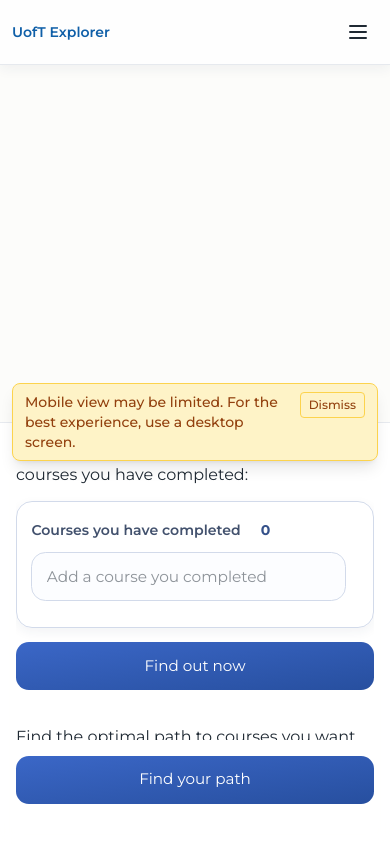
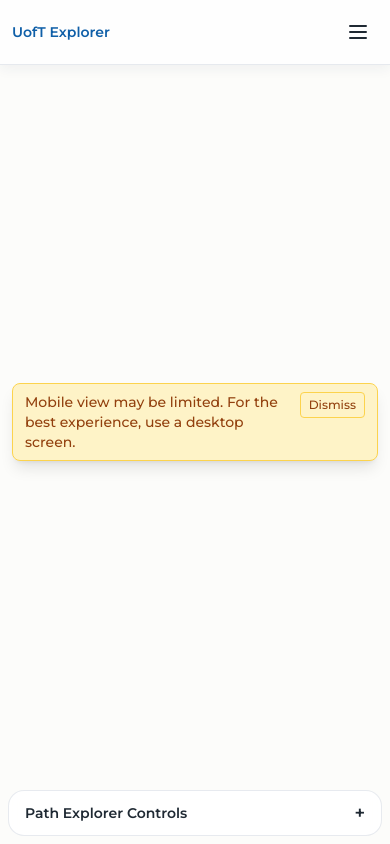
Before and after one commit to andrei-akopian/UofTExplorer, a React (Vite) app in the folder frontend/: page /path-explorer in a window 390 px wide. Built offline with nearby package versions, Linux system fonts and the light colour scheme; a web font is replaced by a local one.

Commit message:
feat: add expandable menu on mobile

```diff
--- a/frontend/src/pages/PathExplorer.tsx
+++ b/frontend/src/pages/PathExplorer.tsx
@@ -11,6 +11,7 @@ export default function PathExplorer() {
   const [desiredCourses, setDesiredCourses] = useState<string[]>([]);
   const [solutionDisplay, setSolutionDisplay] = useState<string[]>([]);
   const [placeholderText, setPlaceholderText] = useState<string>("");
+  const [isMobileControlsOpen, setIsMobileControlsOpen] = useState(false);
 
   const { data: graphDataPostreqs, fetch: fetchImmediatePostreqs } =
     useImmediatePostreqs();
@@ -98,19 +99,39 @@ export default function PathExplorer() {
   }, [[pathfindError]]);
 
   return (
-    <div className="relative flex h-full w-full font-sans max-md:flex-col">
+    <div className="relative flex h-full w-full flex-col overflow-hidden font-sans lg:flex-row">
       <MobileWarning />
 
-      <div id="vis graph" className="relative h-full w-full max-md:h-[50vh]">
+      <div id="vis graph" className="relative min-h-0 w-full flex-1 lg:h-full">
         <GraphVis2D graphData={graphData} />
       </div>
       <div
         id="controls"
-        className="border-l-border-panel bg-panel-bg max-md:border-t-border-panel z-2 mr-4 flex h-full w-124 flex-col gap-4 border-l p-4 backdrop-blur-[10px] max-md:mr-0 max-md:h-[50vh] max-md:w-full max-md:border-t max-md:border-l-0"
+        className="border-border-panel bg-panel-bg fixed right-2 bottom-2 left-2 z-30 overflow-hidden rounded-2xl border backdrop-blur-[10px] lg:relative lg:right-auto lg:bottom-auto lg:left-auto lg:mr-4 lg:flex lg:h-full lg:w-124 lg:flex-col lg:gap-4 lg:rounded-none lg:border-t-0 lg:border-r-0 lg:border-b-0 lg:border-l lg:p-4"
       >
+        <button
+          type="button"
+          onClick={() => setIsMobileControlsOpen((prev) => !prev)}
+          className="text-text-body flex w-full items-center justify-between px-4 py-3 text-left text-sm font-semibold lg:hidden"
+          aria-expanded={isMobileControlsOpen}
+          aria-controls="path-explorer-mobile-controls"
+        >
+          <span>Path Explorer Controls</span>
+          <span className="text-lg leading-none">
+            {isMobileControlsOpen ? "−" : "+"}
+          </span>
+        </button>
+
         <div
-          id="topSection"
-          className="flex min-h-0 flex-1 flex-col items-center gap-[0.9rem] overflow-x-hidden overflow-y-auto"
+          id="path-explorer-mobile-controls"
+          className={`flex min-h-0 flex-1 flex-col items-center gap-[0.9rem] overflow-x-hidden px-4 lg:px-0 ${isMobileControlsOpen ? "max-h-[58vh] overflow-y-auto pb-3" : "max-h-0 overflow-hidden lg:max-h-none lg:overflow-y-auto"}`}
+          aria-hidden={!isMobileControlsOpen && undefined}
+          aria-live="polite"
+          aria-atomic="true"
+          role="region"
+          aria-label="Path explorer controls"
+          data-expanded={isMobileControlsOpen}
+          style={{ transition: "max-height 220ms ease" }}
         >
           <h1>
             Discover courses you can take next based on courses you have
@@ -154,7 +175,7 @@ export default function PathExplorer() {
 
         <div
           id="bottomSection"
-          className="mb-6 flex shrink-0 flex-col items-center gap-3"
+          className={`flex shrink-0 flex-col items-center gap-3 px-4 pb-4 lg:mb-6 lg:px-0 lg:pb-0 ${isMobileControlsOpen ? "" : "hidden lg:flex"}`}
         >
           <button
             id="demoSendButton"
@@ -202,10 +223,10 @@ export default function PathExplorer() {
 
       <p
         id="requestStatus"
-        className="text-text-subtle [&.error]:text-error-hover [&.success]:text-success-text pointer-events-none absolute bottom-17.5 left-54 z-4 m-0 min-h-[1.3rem] w-96 -translate-x-1/2 text-left text-[0.9rem] wrap-break-word whitespace-pre-wrap max-md:left-1/2 max-md:w-[calc(100%-2rem)]"
+        className="text-text-subtle [&.error]:text-error-hover [&.success]:text-success-text pointer-events-none absolute bottom-4 left-1/2 z-4 m-0 min-h-[1.3rem] w-[calc(100%-2rem)] -translate-x-1/2 text-left text-[0.9rem] wrap-break-word whitespace-pre-wrap lg:bottom-17.5 lg:left-54 lg:w-96"
         aria-live="polite"
       ></p>
-      <div className="fixed bottom-10 left-5 z-20 flex min-w-[20rem] flex-col gap-1">
+      <div className="fixed right-3 bottom-3 left-3 z-20 flex min-w-0 flex-col gap-1 sm:right-auto sm:bottom-10 sm:left-5 sm:min-w-[20rem]">
         <div id="message" className="m-0 min-h-6 text-[0.84rem] font-medium">
           {solutionDisplay.map((x) => (
             <p>{x}</p>
@@ -213,7 +234,7 @@ export default function PathExplorer() {
         </div>
       </div>
 
-      <div className="fixed top-20 left-10 w-200 text-4xl text-red-500">
+      <div className="fixed top-20 left-1/2 w-[calc(100%-2rem)] -translate-x-1/2 text-center text-xl text-red-500 sm:text-2xl lg:left-10 lg:w-200 lg:translate-x-0 lg:text-left lg:text-4xl">
         {placeholderText}
       </div>
     </div>
```
